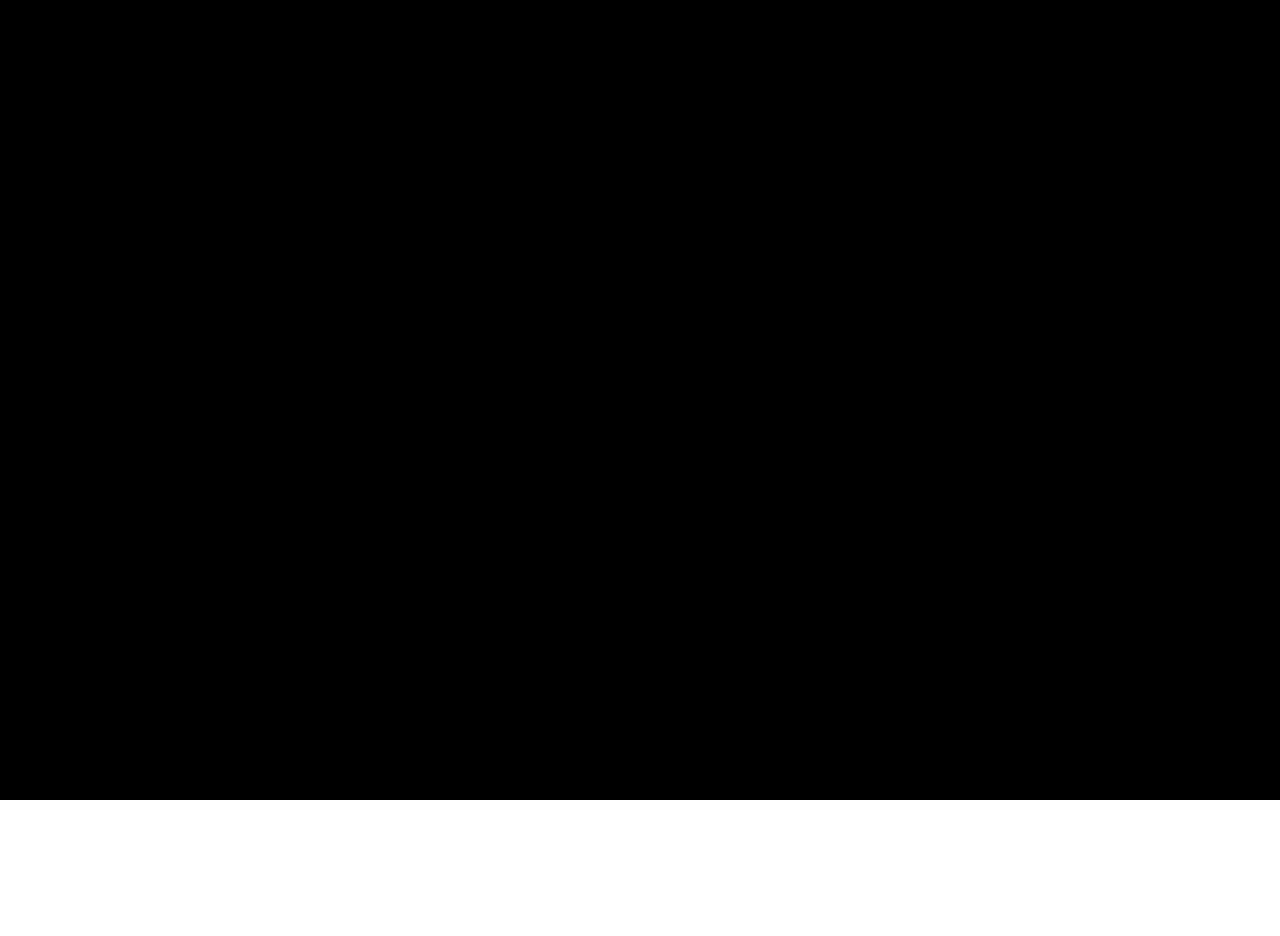
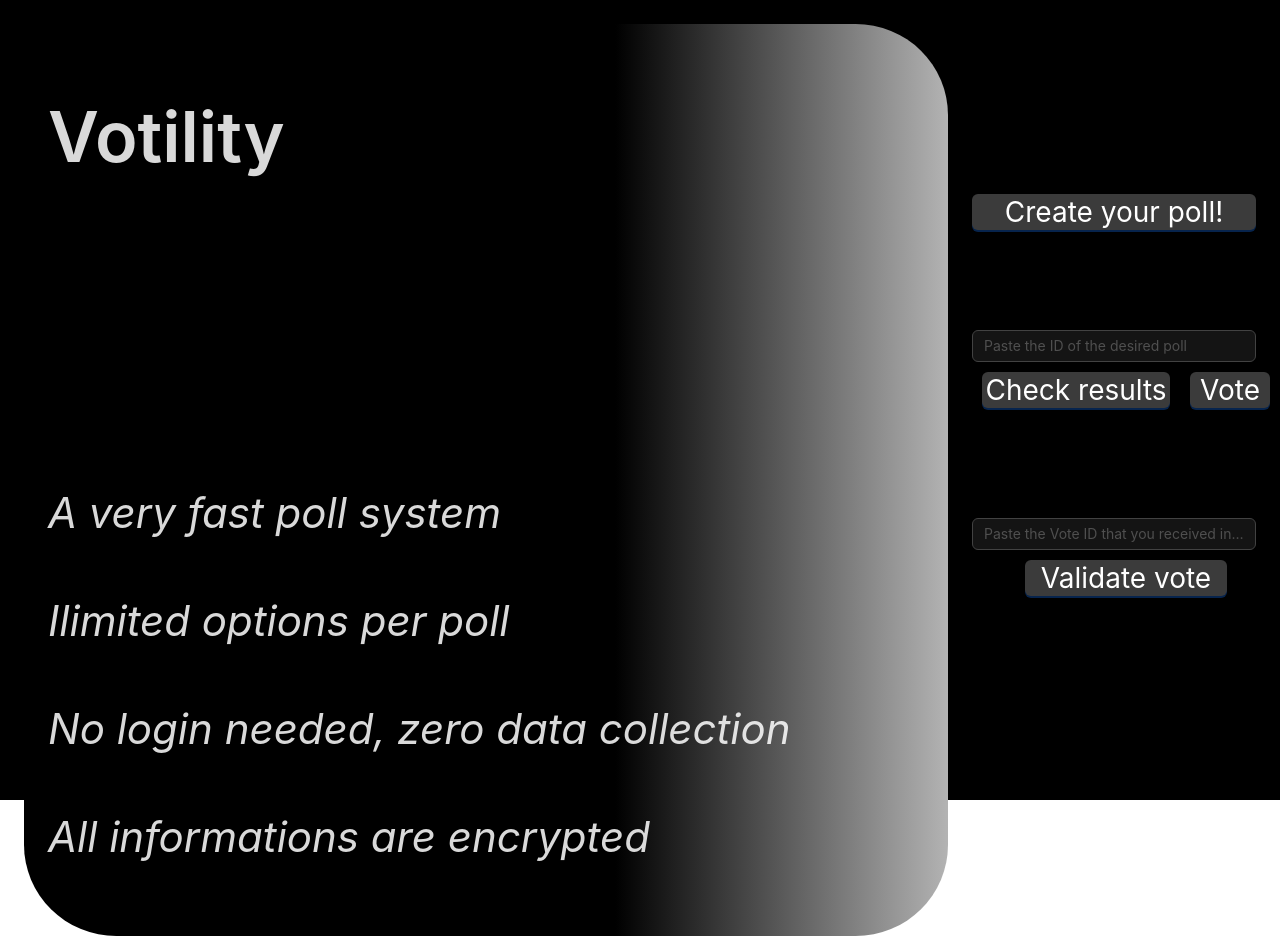
Before and after one commit to leobortolini/votility, a React (Vite) app: page / in a window 1280 px wide. Before the commit the page ends 800 px from the top, so only its background shows below. Built offline with nearby package versions, Linux system fonts and the light colour scheme.

Commit message:
add vote validation

```diff
--- a/src/routers/router.tsx
+++ b/src/routers/router.tsx
@@ -4,11 +4,12 @@ import VoteSent from "../screens/VoteSent"
 import ResultComponent from "../screens/Result"
 import PollForm from "../screens/CreatePoll"
 import PollCreated from "../screens/PollCreated"
+import HomePage from "../screens/Home"
 
 export const router = createBrowserRouter([
     {
         path: "/",
-        element: <div>Home</div>
+        element: <HomePage />
     },
     {
         path: "/poll/:id",
--- /dev/null
+++ b/src/screens/Home.tsx
@@ -0,0 +1,122 @@
+import { useState } from "react"
+import { Layout, Row, Col, Typography, Button, Input, Modal } from "antd"
+import { useNavigate } from "react-router-dom"
+import { voteService } from "../axios/voteAxios"
+import { Vote } from "../types/Vote"
+
+function HomePage() {
+    const navigate = useNavigate()
+    const [pollId, setPollId] = useState<string>("")
+    const [voteId, setVoteId] = useState<string>("")
+    const [modalVisible, setModalVisible] = useState<boolean>(false)
+    const [modalContent, setModalContent] = useState<string>("")
+    const [computedAt, setComputedAt] = useState<string>("")
+
+    const handleValidateVote = () => {
+        voteService
+            .get<Vote>(`http://localhost:8081/api/v1/vote/${voteId}/validate`)
+            .then((response) => {
+                if (response.status === 200) {
+                    // Show modal with the vote data
+                    setModalContent("This is a valid Vote ID.")
+                    setComputedAt("Vote was computed at: " + response.data.created_at)
+                    setModalVisible(true)
+                } else {
+                    // Handle other non-404 errors if needed
+                    console.error("Error occurred while validating vote.")
+                }
+            })
+            .catch((error) => {
+            // Check for 404 specifically
+                if (error.response && error.response.status === 404) {
+                    // Show modal with the error message
+                    setModalContent("Vote not found.")
+                    setComputedAt("")
+                    setModalVisible(true)
+                } else {
+                    // Handle other API call errors if needed
+                    console.error("Error occurred while validating vote:", error)
+                }
+            })
+    }
+
+
+    return (
+        <Layout>
+            <Row style={{ height: "100%", padding: 24 }}>
+                <Col span={18} style={{ borderRadius: "10%", background: "rgb(0,0,0) linear-gradient(90deg, rgba(0,0,0,1) 0%, rgba(0,0,0,1) 64%, rgba(179,179,179,1) 100%)"}} >
+                    <div style={{padding: 24}}>
+                        <Typography.Title style={{ fontSize: "5em" }}>Votility</Typography.Title>
+                        <Typography.Paragraph style={{ marginTop: 300, fontSize: "3em"}}><i>A very fast poll system</i></Typography.Paragraph>
+                        <Typography.Paragraph style={{ fontSize: "3em"}}><i>Ilimited options per poll</i></Typography.Paragraph>
+                        <Typography.Paragraph style={{ fontSize: "3em"}}><i>No login needed, zero data collection</i></Typography.Paragraph>
+                        <Typography.Paragraph style={{ fontSize: "3em"}}><i>All informations are encrypted</i></Typography.Paragraph>
+                    </div>
+                </Col>
+                <Col span={6} style={{ display: "flex", flexDirection: "column", height: "100%", justifyContent: "center"}}>
+                    <Row style={{marginLeft: 24}}>
+                        <Col span={24}>
+                            <Button type='primary' style={{fontSize: "2em", width: "100%", height: "100%", backgroundColor: "#3b3b3b"}} onClick={() => {
+                                navigate("/poll")
+                            }}>
+                                Create your poll!
+                            </Button>
+                        </Col>
+                    </Row>
+                    <Row style={{marginLeft: 24, marginTop: 100, alignItems: "center"}}>
+                        <Input placeholder="Paste the ID of the desired poll" onChange={(event) => {
+                            setPollId(event.target.value)
+                        }}/>
+                    </Row>
+                    <Col style={{display: "flex", flexDirection: "row", width: "100%", justifyContent: "center", marginLeft: 24}}>
+                        <Row>
+                            <Col span={24} style={{padding: 10}}>
+                                <Button type='primary' style={{fontSize: "2em", width: "100%", height: "100%", backgroundColor: "#3b3b3b"}} onClick={() => {
+                                    navigate("/result/" + pollId)
+                                }}>
+                                Check results
+                                </Button>
+                            </Col>
+                        </Row>
+                        <Row>
+                            <Col span={24} style={{padding: 10}}>
+                                <Button type='primary' style={{fontSize: "2em", width: "100%", height: "100%", backgroundColor: "#3b3b3b"}} onClick={() => {
+                                    navigate("/poll/" + pollId)
+                                }}>
+                                Vote
+                                </Button>
+                            </Col>
+                        </Row>
+                    </Col>
+                    <Row style={{marginLeft: 24, marginTop: 100, alignItems: "center"}}>
+                        <Input placeholder="Paste the Vote ID that you received in your e-mail to validate" onChange={(event) => {
+                            setVoteId(event.target.value)
+                        }}/>
+                    </Row>
+                    <Col style={{display: "flex", flexDirection: "row", width: "100%", justifyContent: "center", marginLeft: 24}}>
+                        <Row>
+                            <Col span={24} style={{padding: 10}}>
+                                <Button type='primary' style={{fontSize: "2em", width: "100%", height: "100%", backgroundColor: "#3b3b3b"}} onClick={handleValidateVote}>
+                                Validate vote
+                                </Button>
+                            </Col>
+                        </Row>
+                    </Col>
+                </Col>
+            </Row>
+
+            {/* Modal to show the result or error message */}
+            <Modal
+                title="Validation Result"
+                open={modalVisible}
+                onCancel={() => setModalVisible(false)}
+                footer={null}
+            >
+                <pre style={{ whiteSpace: "pre-wrap", wordWrap: "break-word" }}> {modalContent}</pre>
+                <pre> {computedAt} </pre>
+            </Modal>
+        </Layout>
+    )
+}
+
+export default HomePage
--- a/src/screens/PollCreated.tsx
+++ b/src/screens/PollCreated.tsx
@@ -14,10 +14,10 @@ function PollCreated() {
                 <Result
                     status="success"
                     title="Poll created with success!"
-                    subTitle="Now you can send the link to everybody vote."
+                    subTitle="Send the link to everybody vote."
                 />
                 <div style={{ display: "flex", justifyContent: "center", flexDirection: "column", padding: 72}}>
-                    <Typography.Paragraph style={{ fontSize: "2em", alignSelf: "center"}}>Meanwhile you can: </Typography.Paragraph>
+                    <Typography.Paragraph style={{ fontSize: "2em", alignSelf: "center"}}>Now you can: </Typography.Paragraph>
                     <div style={{ display: "flex", justifyContent: "center"}}>
                         <Button style={{ marginRight: "10px" }} onClick={() => {navigator.clipboard.writeText(pollUrl)}}>
                         Copy link to your poll
--- a/src/screens/Result.tsx
+++ b/src/screens/Result.tsx
@@ -52,7 +52,7 @@ const VoteChart = () => {
 
     async function getResult(pollId: string) {
         try {
-            const response = await voteService.get(`/${pollId}`)
+            const response = await voteService.get(`/${pollId}/poll`)
             if (response.status === 200)
                 setResultData(response.data)
         } catch (error) {
--- /dev/null
+++ b/src/types/Vote.ts
@@ -0,0 +1,5 @@
+export interface Vote {
+    id: string;
+    idpoll: string,
+    created_at: string
+}
```
